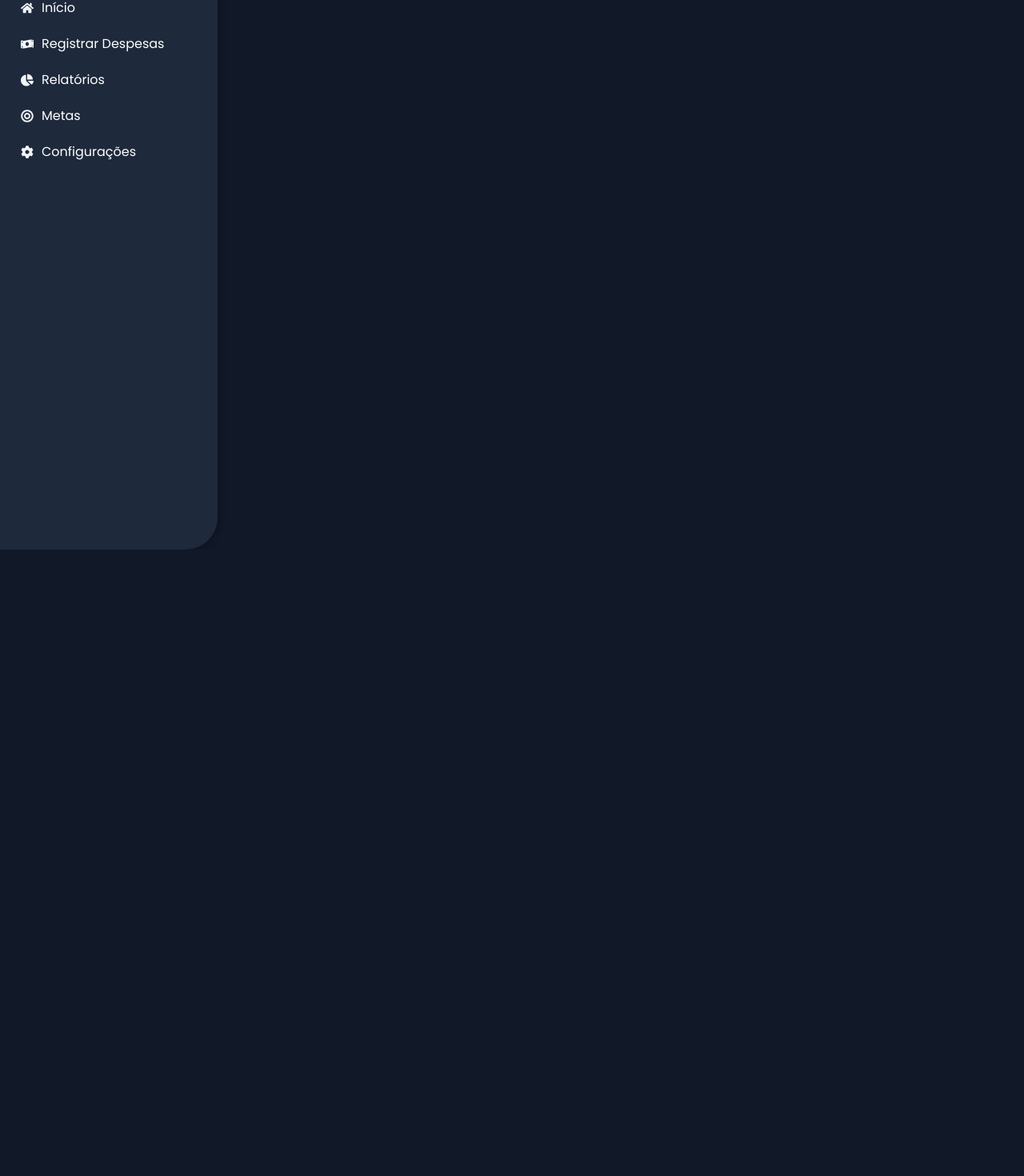
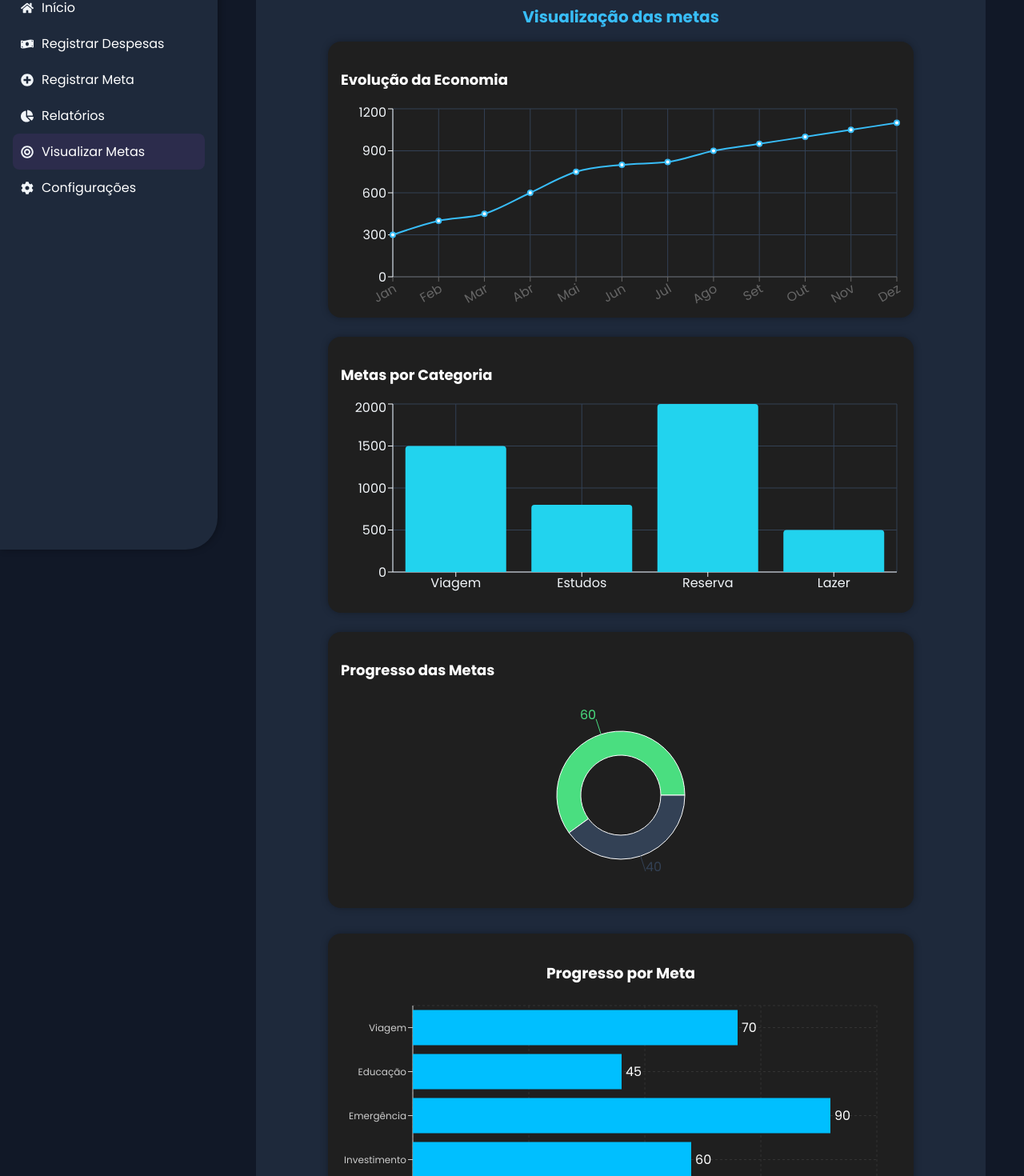
Before and after one commit to LaviniaMota07/Spend-Wise, a React (Vite) app in the folder spend-wise/: page /metas in a window 1280 px wide. Shown: the part 177-1647 px from the top of the page at 80% size. Before the commit the page ends 864 px from the top, so only its background shows below. Built offline with nearby package versions, Linux system fonts and the light colour scheme.

Commit message:
Dividindo a tela Metas em duas telas separadas - uma para graficos e outra para registro

```diff
--- a/spend-wise/src/App.jsx
+++ b/spend-wise/src/App.jsx
@@ -8,6 +8,8 @@ import Reports from './pages/Reports'
 import RegisterExpense from "./pages/RegisterExpense";
 import Goals from './pages/Goals'
 import ConfigPage from './pages/ConfigPage'
+import RegisterGoals from './pages/RegisterGoals'
+
 import { Routes, Route } from 'react-router-dom'
 
 function App() {
@@ -22,8 +24,9 @@ function App() {
             <Route path="/" element={<Dashboard />} />
             <Route path="/relatorios" element={<Reports />} />
             <Route path="/registrar" element={<RegisterExpense />} />
-            <Route path="/registrar metas" element={<Goals />} />
+            <Route path="/metas" element={<Goals />} />
             <Route path="/configuracao" element={<ConfigPage />} />
+            <Route path="/registrar-meta" element={<RegisterGoals />} />
           </Routes>
         </div>
 
--- a/spend-wise/src/components/Charts/GoalsHorizontalBarChart.jsx
+++ b/spend-wise/src/components/Charts/GoalsHorizontalBarChart.jsx
@@ -12,7 +12,7 @@ const data = [
 
 function GoalsHorizontalBarChart({ title }) {
   return (
-    <div style={{ width: '100%', height: 300 }}>
+    <div style={{ width: '100%', height: 270 }}>
       <h3 style={{ color: '#fff', textAlign: 'center', marginBottom: '1rem' }}>{title}</h3>
       <ResponsiveContainer>
         <BarChart
@@ -21,8 +21,9 @@ function GoalsHorizontalBarChart({ title }) {
           margin={{ top: 10, right: 30, left: 30, bottom: 10 }}
         >
           <CartesianGrid strokeDasharray="3 3" stroke="#333" />
-          <XAxis type="number" stroke="#ccc" />
-          <YAxis type="category" dataKey="name" stroke="#ccc" />
+          <XAxis type="number" stroke="#ccc"   tick={{ fontFamily: 'Poppins, sans-serif', fontSize: 14 }}/>
+          <YAxis type="category" dataKey="name" stroke="#ccc"
+          tick={{ fontFamily: 'Poppins, sans-serif', fontSize: 12 }}/>
           <Tooltip />
           <Bar dataKey="progresso" fill="#00BFFF">
             <LabelList dataKey="progresso" position="right" fill="#fff" />
--- a/spend-wise/src/components/Sidebar.jsx
+++ b/spend-wise/src/components/Sidebar.jsx
@@ -1,6 +1,6 @@
 import React from 'react'
 import '../styles/sidebar.css'
-import { FaHome, FaChartPie, FaMoneyBillWave, FaCog, FaBullseye, FaUserCircle } from 'react-icons/fa'
+import { FaHome, FaChartPie, FaMoneyBillWave, FaCog, FaBullseye, FaUserCircle, FaPlusCircle } from 'react-icons/fa'
 import { Link, useLocation } from 'react-router-dom'
 
 function Sidebar() {
@@ -25,21 +25,29 @@ function Sidebar() {
               <Link to="/registrar" className="sidebar-link">Registrar Despesas</Link>
             </span>
           </li>
+          <li className={location.pathname === '/registrar-meta' ? 'active' : ''}>
+            <FaPlusCircle />
+            <span>
+              <Link to="/registrar-meta" className="sidebar-link">Registrar Meta</Link>
+            </span>
+          </li>
           <li className={location.pathname === '/relatorios' ? 'active' : ''}>
             <FaChartPie />
             <span>
               <Link to="/relatorios" className="sidebar-link">Relatórios</Link>
             </span>
           </li>
-          <li className={location.pathname === '/registrar metas' ? 'active' : ''}>
+          <li className={location.pathname === '/metas' ? 'active' : ''}>
             <FaBullseye />
             <span>
-              <Link to="/registrar metas" className="sidebar-link">Metas</Link>
+              <Link to="/metas" className="sidebar-link">Visualizar Metas</Link>
             </span>
           </li>
           <li className={location.pathname === '/configuracoes' ? 'active' : ''}>
             <FaCog />
-            <span><Link to="/configuracao" className="sidebar-link">Configurações</Link></span>
+            <span>
+              <Link to="/configuracao" className="sidebar-link">Configurações</Link>
+            </span>
           </li>
         </ul>
       </nav>
@@ -47,4 +55,4 @@ function Sidebar() {
   )
 }
 
-export default Sidebar
+export default Sidebar;
--- a/spend-wise/src/pages/Goals.jsx
+++ b/spend-wise/src/pages/Goals.jsx
@@ -11,30 +11,7 @@ function Goals() {
   return (
     <div className="goals-page">
       <h1 className="title">SPEND WISE</h1>
-      <h2 className="goals-title">Metas Financeiras</h2>
-
       <section className="goals-section">
-        <div className="form-container">
-          <h2 className="section-title">Registrar nova meta</h2>
-          <form className="goal-form">
-            <input type="text" placeholder="Nome da meta" />
-            <select>
-              <option value="">Escolha a categoria</option>
-              <option value="viagem">Viagem</option>
-              <option value="educacao">Educação</option>
-              <option value="emergencia">Emergência</option>
-              <option value="investimento">Investimento</option>
-            </select>
-            <input type="number" placeholder="Valor desejado (R$)" />
-            <input type="number" placeholder="Valor economizado (R$)" />
-            <input type="date" />
-            <textarea placeholder="Descrição (opcional)" rows="3" />
-            <button type="submit" className="save-goal-btn">
-              <FaPlus /> Salvar Meta
-            </button>
-          </form>
-        </div>
-
         <div className="charts-container">
           <h2 className="section-title">Visualização das metas</h2>
          <div className="goals-charts">
--- /dev/null
+++ b/spend-wise/src/pages/RegisterGoals.jsx
@@ -0,0 +1,40 @@
+// src/pages/RegisterGoalPage.jsx
+import React from 'react';
+import '../styles/goals.css';
+import { FaPlus } from 'react-icons/fa';
+
+function RegisterGoalPage() {
+  return (
+    <div className="goals-page">
+      <h1 className="title">SPEND WISE</h1>
+      <h2 className="goals-title">Registrar Nova Meta</h2>
+
+      <section className="goals-section">
+        <div className="form-container">
+          <h2 className="section-title">Registrar nova meta</h2>
+          <form className="goal-form">
+            <input type="text" placeholder="Nome da meta" />
+            <select>
+              <option value="">Escolha a categoria</option>
+              <option value="viagem">Viagem</option>
+              <option value="educacao">Educação</option>
+              <option value="emergencia">Emergência</option>
+              <option value="investimento">Investimento</option>
+            </select>
+            <input type="number" placeholder="Valor desejado (R$)" />
+            <input type="number" placeholder="Saldo disponível (R$)" />
+            <input type="number" placeholder="Valor destinado à meta (R$)" />
+            <input type="number" placeholder="Valor economizado (R$)" />
+            <input type="date" />
+            <textarea placeholder="Descrição (opcional)" rows="3" />
+            <button type="submit" className="save-goal-btn">
+              <FaPlus /> Salvar Meta
+            </button>
+          </form>
+        </div>
+      </section>
+    </div>
+  );
+}
+
+export default RegisterGoalPage;
```
